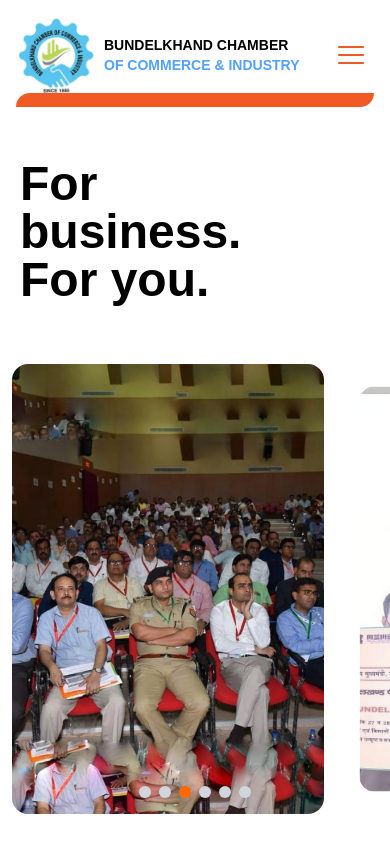
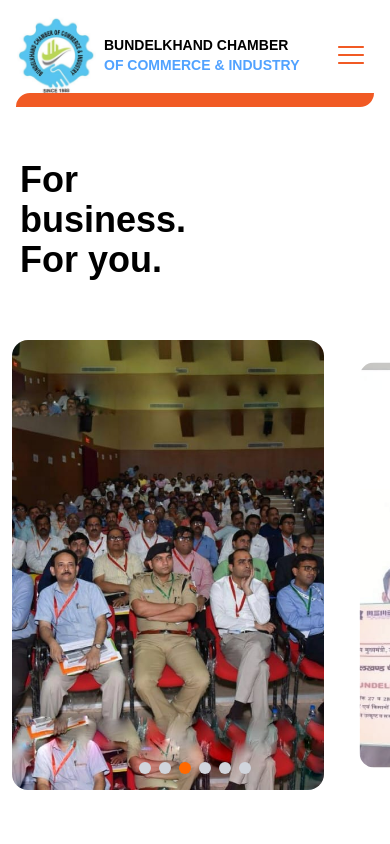
Before and after one commit to arpitshukla267/BCCI, a Next.js app: page / in a window 390 px wide. Shown: the top 844 px of the page. Built offline with nearby package versions, Linux system fonts and the light colour scheme.

Commit message:
first commit

```diff
--- a/src/app/media/page.js
+++ b/src/app/media/page.js
@@ -26,8 +26,9 @@ function Page() {
 
   return (
     <div>
+      <div>
       <Nav />
-
+</div>
       {/* Heading */}
       <div className="text-center mt-10">
         <h1 className=" inline-block text-4xl font-extrabold text-orange-500  mb-10 after:content-[''] after:block after:h-[5px] after:w-[60%] after:bg-orange-500 after:mx-auto after:mt-1 after:rounded-full">
@@ -38,7 +39,7 @@ function Page() {
       {/* Top Static Row */}
       <div className="flex flex-col md:flex-row justify-center items-center gap-9 px-4 mt-10 mb-10">
         {/* First Box */}
-        <div className="flex flex-col md:flex-row items-center bg-white p-0 rounded-2xl shadow-xl max-w-3xl w-full md:w-auto h-auto md:h-[245px]">
+        <div className="flex flex-col md:flex-row items-center bg-white p-0 rounded-2xl shadow-xl max-w-3xl w-full md:w-auto h-auto md:h-[258px]">
           <Image
             src="/Newz1.png"
             alt="Event"
--- a/src/components/sections/Hero.jsx
+++ b/src/components/sections/Hero.jsx
@@ -83,7 +83,7 @@ export default function Hero() {
   return (
     <div>
       <Nav />
-      <h1 className="md:hidden mt-40 text-5xl font-bold text-black relative z-20 px-5">
+      <h1 className="md:hidden mt-40 text-4xl font-bold text-black relative z-20 px-5">
         For<br/>business.<br/>For you.
       </h1>
       {/* ---- DESKTOP (fade animation) ---- */}
```
Also changed, not shown: public/footer-top.png.
